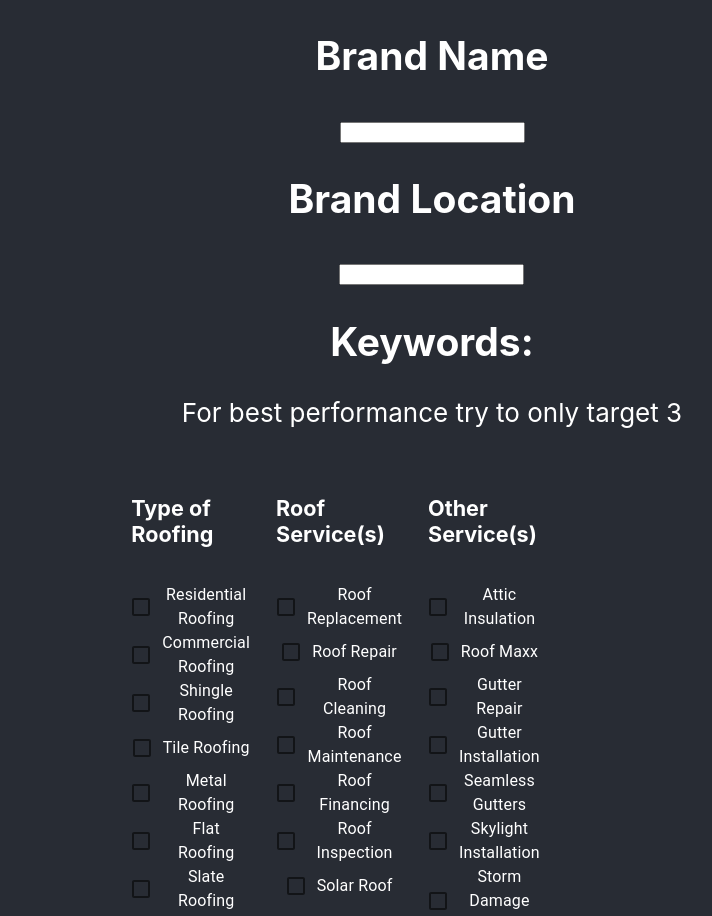
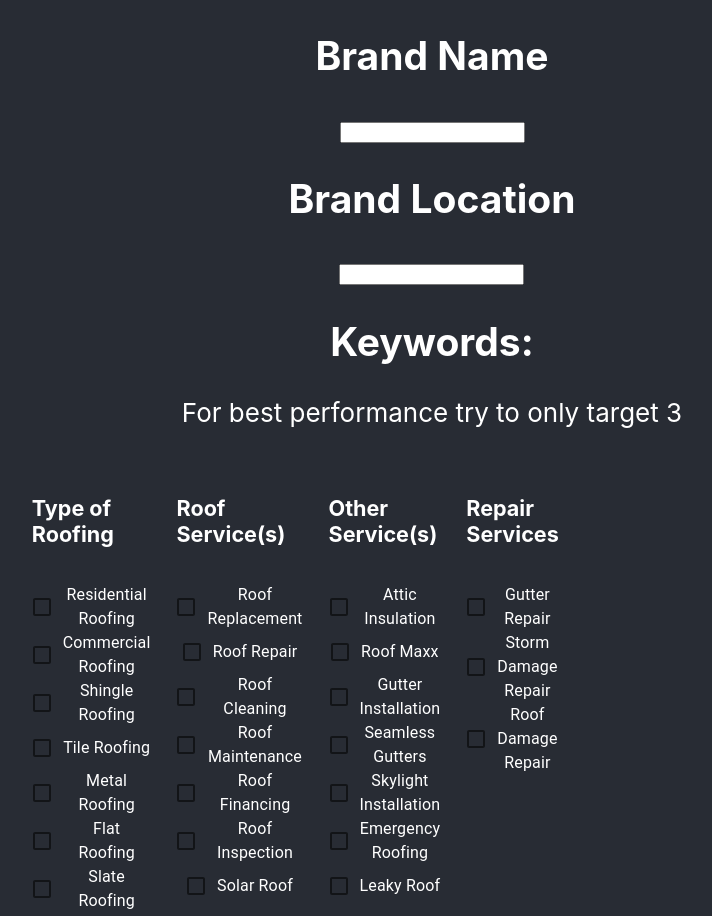
Before and after one commit to trevorwinger/content-autofy, a React (Create React App) app: page / in a window 1280 px wide. Shown: the top 916 px of the page, without its empty margins (208-920 px from the left). Built offline with nearby package versions, Linux system fonts and the light colour scheme.

Commit message:
segmented stuff out

```diff
--- a/src/App.js
+++ b/src/App.js
@@ -12,7 +12,7 @@ function App() {
       <header className="App-header">
         <Input headerText={'Brand Name'} inputVar={brand} setInputVar={setBrand}/>
         <Input headerText={'Brand Location'} inputVar={location} setInputVar={setLocation} />
-        <CheckBoxForm />
+        <CheckBoxForm kw={kw} setKw={setKw}/>
       </header>
     </div>
   );
--- a/src/Components/checkBoxForm.js
+++ b/src/Components/checkBoxForm.js
@@ -3,28 +3,33 @@ import CheckboxParent from './checkBoxParent';
 
 
 const typeOfRoofing = ['Residential Roofing', 'Commercial Roofing', 'Shingle Roofing', 'Tile Roofing', 'Metal Roofing', 'Flat Roofing', 'Slate Roofing', 'Solar Roofing'];
-const roofService = ['Roof Replacement','Roof Repair', 'Roof Cleaning', 'Roof Maintenance', 'Roof Financing', 'Roof Inspection', 'Solar Roof']
-const otherServices = ['Attic Insulation', 'Roof Maxx', 'Gutter Repair', 'Gutter Installation', 'Seamless Gutters', 'Skylight Installation', 'Storm Damage Repair', 'Emergency Roofing','Roof Damage Repair', 'Leaky Roof'];
+const roofService = ['Roof Replacement','Roof Repair', 'Roof Cleaning', 'Roof Maintenance', 'Roof Financing', 'Roof Inspection', 'Solar Roof'];
+const repairServices = ['Gutter Repair', 'Storm Damage Repair','Roof Damage Repair'];
+const otherServices = ['Attic Insulation', 'Roof Maxx', 'Gutter Installation', 'Seamless Gutters', 'Skylight Installation', 'Emergency Roofing', 'Leaky Roof'];
 
 const CheckBoxForm = () =>
 {
     const [selected, setSelected] = useState([]);
 
-    const styleContainer = {
-        display:"flex",
-        justifyContent:"spaceBetween",
+    const styleParent = {
         textAlign:"center",
     }
 
+    const styleContainerCheckBoxParent = {
+        display:"flex",
+        justifyContent:"spaceBetween",
+    }
+
     return (
-        <div>
+        <div style={styleParent}>
             <h2>Keywords: </h2>
             <p>For best performance try to only target 3</p>
             <p>{selected.toString()}</p>
-            <div style={styleContainer}>
+            <div style={styleContainerCheckBoxParent}>
                 <CheckboxParent listOfKeywords={typeOfRoofing} subTitle='Type of Roofing' selectedList={selected} selectedListStateFunction={setSelected} />
                 <CheckboxParent listOfKeywords={roofService} subTitle='Roof Service(s)' selectedList={selected} selectedListStateFunction={setSelected} />
                 <CheckboxParent listOfKeywords={otherServices} subTitle='Other Service(s)' selectedList={selected} selectedListStateFunction={setSelected} />
+                <CheckboxParent listOfKeywords={repairServices} subTitle='Repair Services' selectedList={selected} selectedListStateFunction={setSelected} />
             </div>
         </div>
     );
```
